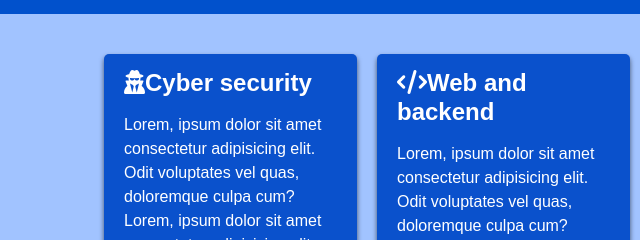
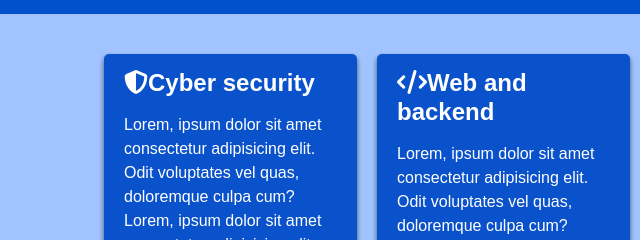
Before and after one commit to IT-pacific/Flexbox, a plain HTML site: page index.html in a window 1280 px wide. Shown: the part 446-686 px from the top of the page, 0-640 px from the left. Drawn offline with Linux system fonts and the light colour scheme.

Commit message:
chnge icon on card

```diff
--- a/index.html
+++ b/index.html
@@ -37,7 +37,7 @@
 <section class="boxes">
     <div class="container">
         <div class="box">
-            <h2><i class="fa-solid fa-user-secret box-i"></i>Cyber security</h2>
+            <h2><i class="fa-solid fa-shield-halved box-i"></i>Cyber security</h2>
             <p>
                 Lorem, ipsum dolor sit amet consectetur adipisicing elit. Odit voluptates vel quas, doloremque culpa cum?
                 Lorem, ipsum dolor sit amet consectetur adipisicing elit. Odit voluptates vel quas, doloremque culpa cum?
```
